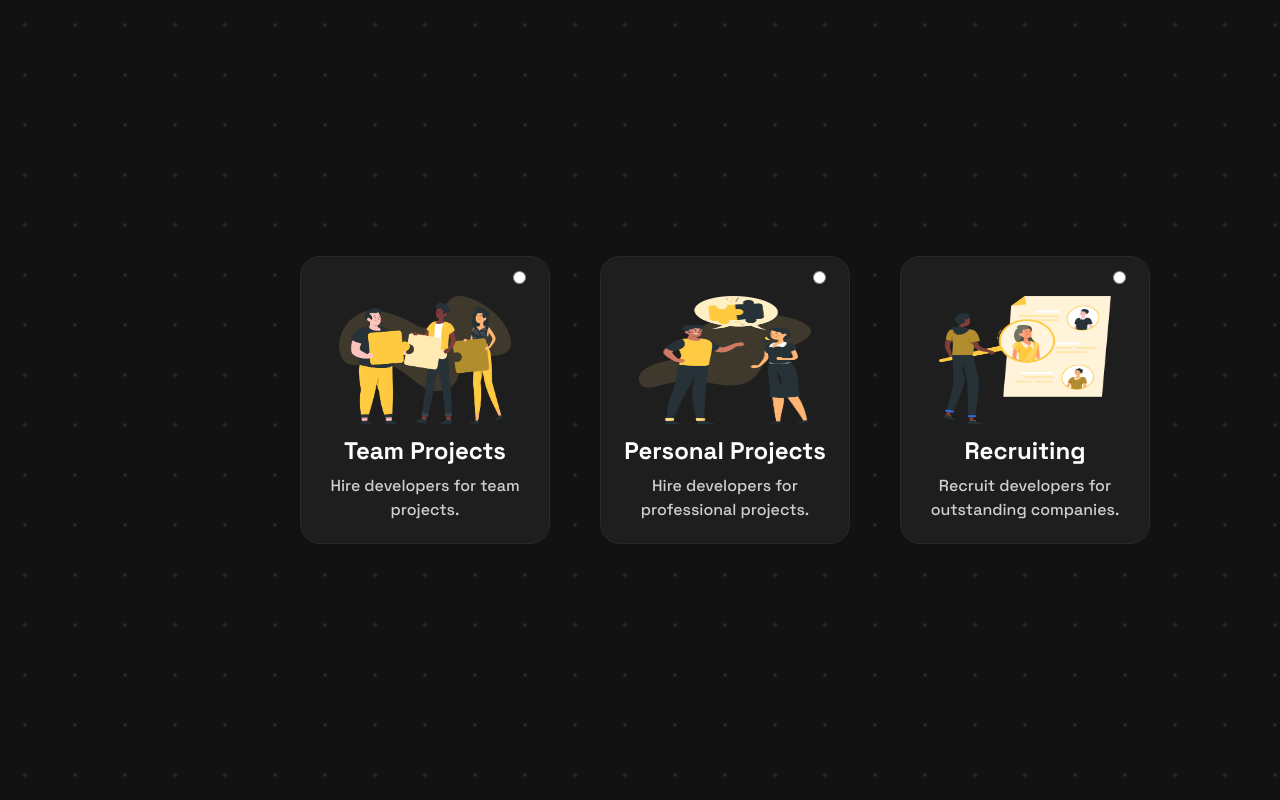
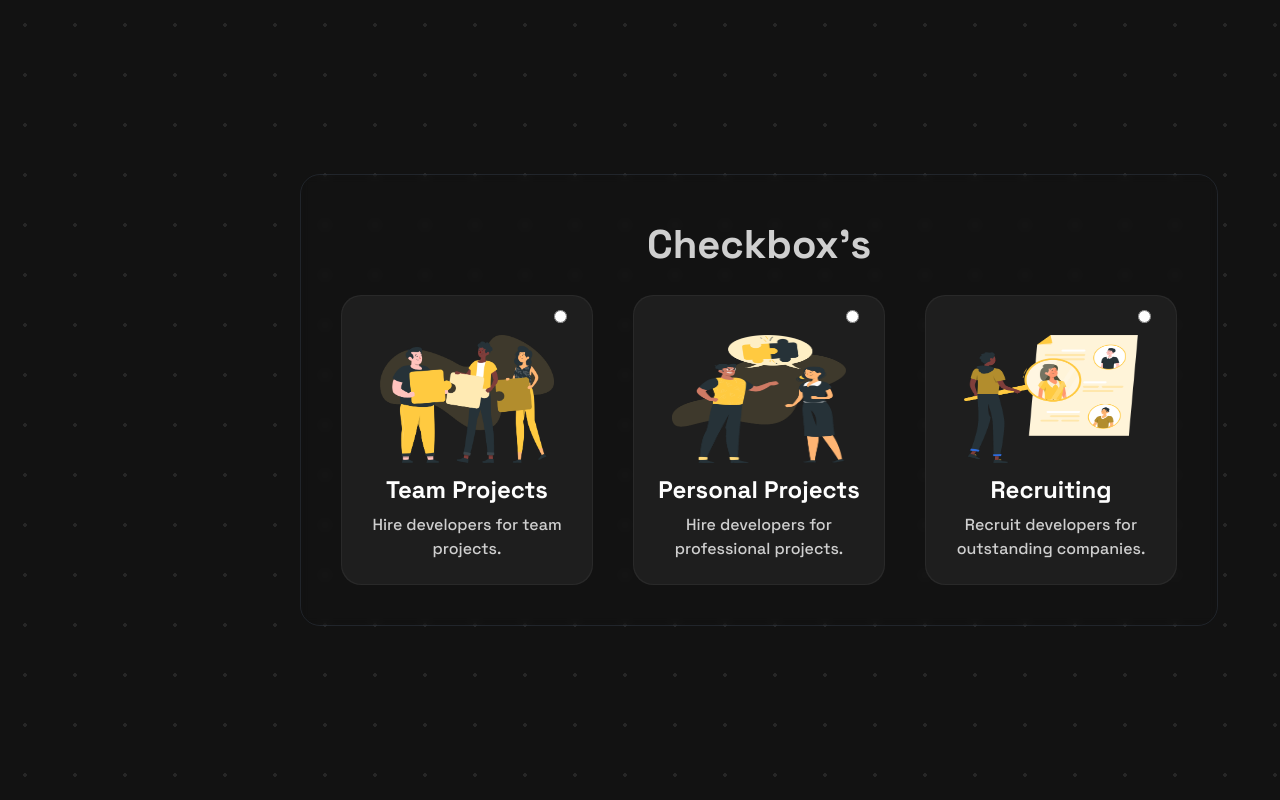
Before and after one commit to tublianchallenge/tublianchallenge, a SvelteKit app: page /deshawn_playground in a window 1280 px wide. Shown: the top 800 px of the page. Built offline with nearby package versions, Linux system fonts and the light colour scheme.

Commit message:
MarquisTheCoder: Deshawn - added playground category feat Sat Nov 18 13:44:58 CST 2023

```diff
--- a/src/app.html
+++ b/src/app.html
@@ -6,7 +6,7 @@
 		<meta name="viewport" content="width=device-width, initial-scale=1" />
 		%sveltekit.head%
 	</head>
-	<body data-sveltekit-preload-data="hover">
+	<body data-sveltekit-preload-data="hover" class="bg-[#121212]">
 		<div style="display: contents">%sveltekit.body%</div>
 	</body>
 </html>
--- a/src/lib/components/RadioCard.svelte
+++ b/src/lib/components/RadioCard.svelte
@@ -7,10 +7,9 @@
     import Radio from "$lib/components/Radio.svelte"
 </script>
 
-<div class=" bg-[#1E1E1E] w-[250px] h-[288px] py-[14px] px-[38px] flex flex-col border-1 rounded-[20px] border-[1px] border-[#292929] relative">
-
+<div class="radio-card-border-wrap p-[1px] bg-[#292929] rounded-[20px]">
+    <div class=" bg-[#1E1E1E] w-[250px] h-[288px] py-[14px] px-[38px] flex flex-col border-1 rounded-[20px] relative hover:bg-[#292929] hover:cursor-pointer">
         <Radio bind:group/>
-
         <div class="flex flex-row justify-center max-h-[128px] w-full mt-[25px]">
             <img src="{img}"/>
         </div>
@@ -20,6 +19,5 @@
         <div class="flex flex-row justify-center w-full text-[#CFCFCF]">
             <p class="font-space-grotesk text-center text-[16px] font-[500] text-[#CFCFCF]leading-[24px] w-[210px] shrink-0">{description}</p>
         </div>
-
-
     </div>
+</div>
--- /dev/null
+++ b/src/lib/components/playground/Category.svelte
@@ -0,0 +1,13 @@
+
+<script>
+    export let category = ""
+</script>
+
+    <div class="p-[40px] flex flex-col items-center gap-[20px] border rounded-[20px] border-solid border-slate-600/30 backdrop-blur-sm">
+
+        <h1 class="text-[2.5rem] font-extrabold text-center font-space-grotesk text-white/80">{category}</h1>
+        <div class="flex flex-row gap-[40px]">
+            <slot/>
+        </div>
+
+    </div>
--- /dev/null
+++ b/src/lib/stores/model.js
@@ -0,0 +1,16 @@
+import { writable } from 'svelte/store';
+
+export let profile_group = writable(1);
+export let viewModel = writable({
+    user:{
+        firstname: undefined,
+        lastname: undefined
+    },
+    groups: {
+        payment: {
+            monthly: 1,
+            plan: 2
+        },
+        profile: 3
+    }
+})
--- a/src/routes/deshawn_playground/+page.svelte
+++ b/src/routes/deshawn_playground/+page.svelte
@@ -1,30 +1,36 @@
 <script>
-    import RadioCard from "$lib/components/RadioCard.svelte";
-    let group = 1;
+
+    import RadioCard from "$lib/components/RadioCard.svelte"
+    import Category from "$lib/components/playground/Category.svelte"
+    import {profile_group} from "$lib/stores/model"
 </script>
 
 <div id="playground" class="flex overflow-scroll flex-row gap-[50px] justify-start items-center w-[300vw] h-screen bg-[#121212] px-[300px]">
 <!-- components go here -->
+    <Category category={"Checkbox's"}>
         <RadioCard
-    group={1}
+        group={$profile_group}
         value={1}
         title="Team Projects"
         img={"/img/checkbox/tublian-vector_team.png"}
         description="Hire developers for team projects."/>
 
         <RadioCard
-    group={1}
+        group={$profile_group}
         value={2}
         title="Personal Projects"
         img={"/img/checkbox/tublian-vector_personal.png"}
         description="Hire developers for professional projects."/>
 
         <RadioCard
-    group={1}
+        group={$profile_group}
         value={3}
         title="Recruiting"
         img={"/img/checkbox/tublian-vector_recruiting.png"}
         description="Recruit developers for outstanding companies."/>
+    </Category>
+
+
 </div>
 
 <style>
```
Lines whose indentation alone changed are shown as unchanged.
